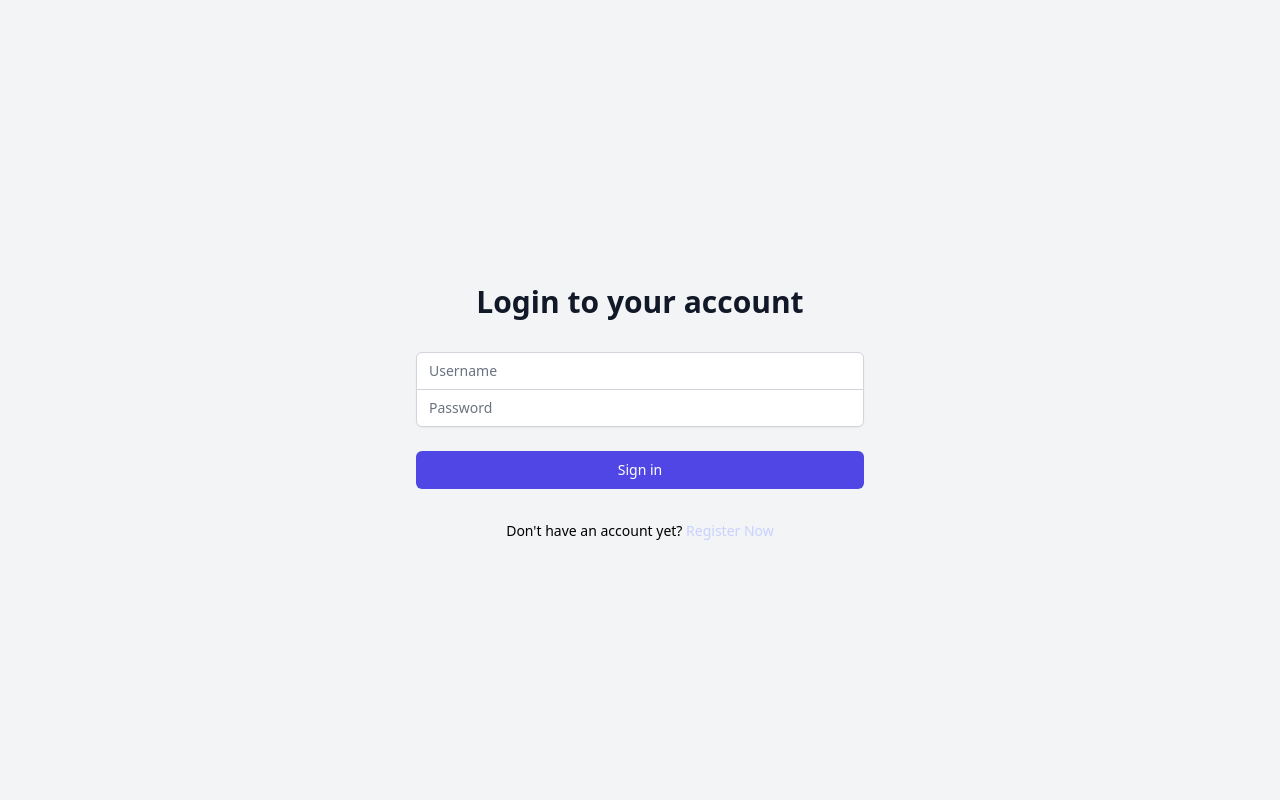
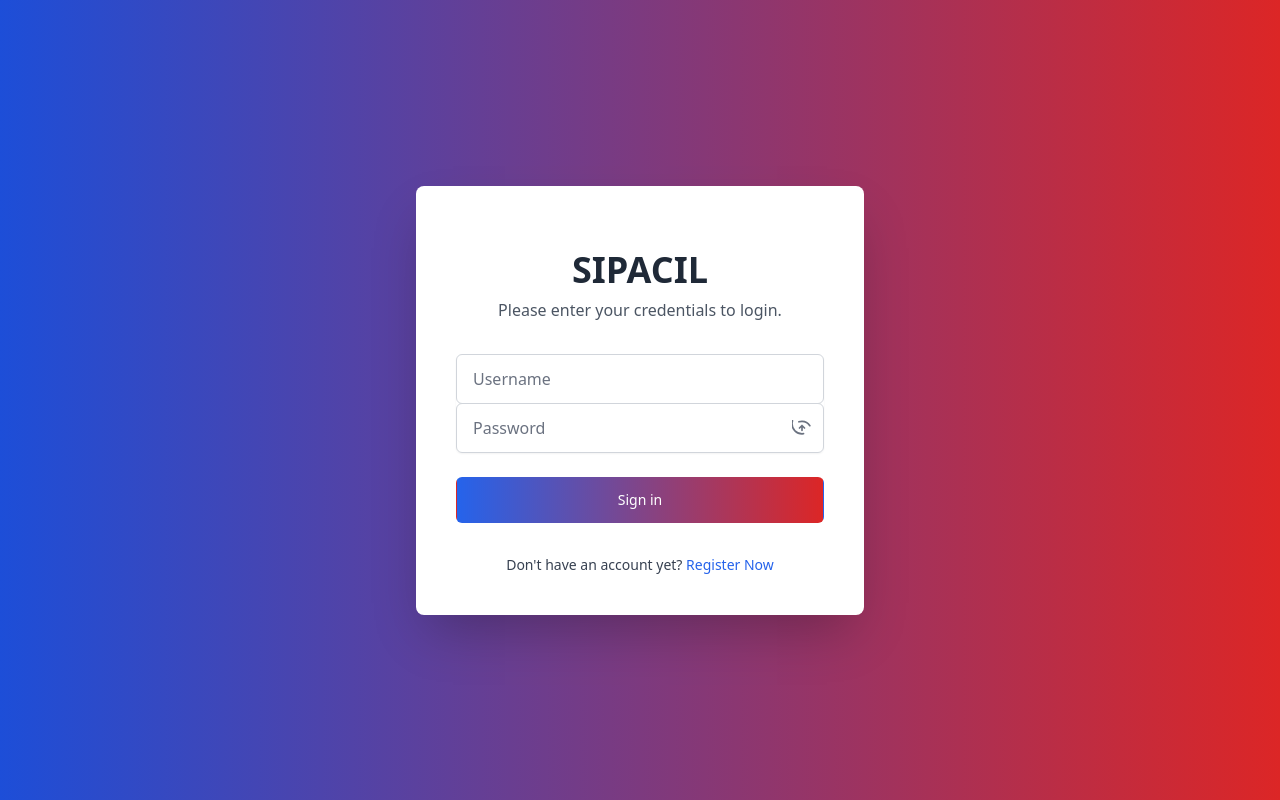
Before and after one commit to cjoyy/sipacil, a Django app: page /login/ in a window 1280 px wide. Run offline with Django 5.2, Linux system fonts and the light colour scheme; some libraries are stand-ins or nearby versions.

Commit message:
update tugas 5

```diff
--- a/main/templates/login.html
+++ b/main/templates/login.html
@@ -5,12 +5,13 @@
 {% endblock meta %}
 
 {% block content %}
-<div class="min-h-screen flex items-center justify-center w-screen bg-gray-100 py-12 px-4 sm:px-6 lg:px-8">
-  <div class="max-w-md w-full space-y-8">
+<div class="min-h-screen flex items-center justify-center w-screen bg-gradient-to-r from-blue-700 to-red-600 py-12 px-4 sm:px-6 lg:px-8">
+  <div class="max-w-md w-full bg-white shadow-2xl rounded-lg p-10 space-y-8">
     <div>
-      <h2 class="mt-6 text-center text-black text-3xl font-extrabold text-gray-900">
-        Login to your account
+      <h2 class="mt-6 text-center text-gray-800 text-4xl font-extrabold">
+        SIPACIL
       </h2>
+      <p class="mt-2 text-center text-gray-600">Please enter your credentials to login.</p>
     </div>
     <form class="mt-8 space-y-6" method="POST" action="">
       {% csrf_token %}
@@ -18,16 +19,21 @@
       <div class="rounded-md shadow-sm -space-y-px">
         <div>
           <label for="username" class="sr-only">Username</label>
-          <input id="username" name="username" type="text" required class="appearance-none rounded-none relative block w-full px-3 py-2 border border-gray-300 placeholder-gray-500 text-gray-900 rounded-t-md focus:outline-none focus:ring-indigo-500 focus:border-indigo-500 focus:z-10 sm:text-sm" placeholder="Username">
+          <input id="username" name="username" type="text" required class="appearance-none rounded-md relative block w-full px-4 py-3 border border-gray-300 placeholder-gray-500 text-gray-900 focus:outline-none focus:ring-2 focus:ring-blue-500 focus:border-transparent transition duration-200" placeholder="Username">
         </div>
-        <div>
+        <div class="relative">
           <label for="password" class="sr-only">Password</label>
-          <input id="password" name="password" type="password" required class="appearance-none rounded-none relative block w-full px-3 py-2 border border-gray-300 placeholder-gray-500 text-gray-900 rounded-b-md focus:outline-none focus:ring-indigo-500 focus:border-indigo-500 focus:z-10 sm:text-sm" placeholder="Password">
+          <input id="password" name="password" type="password" required class="appearance-none rounded-md relative block w-full px-4 py-3 border border-gray-300 placeholder-gray-500 text-gray-900 focus:outline-none focus:ring-2 focus:ring-blue-500 focus:border-transparent transition duration-200" placeholder="Password">
+          <button type="button" id="togglePassword" class="absolute inset-y-0 right-0 pr-3 flex items-center">
+            <svg id="eyeIcon" class="h-5 w-5 text-gray-500" fill="none" stroke="currentColor" viewBox="0 0 24 24" xmlns="http://www.w3.org/2000/svg">
+              <path stroke-linecap="round" stroke-linejoin="round" stroke-width="2" d="M13.875 18.825A10.956 10.956 0 0012 19c-6.627 0-12-5.373-12-12 0-1.285.214-2.523.588-3.693M21.412 9.293A10.956 10.956 0 0012 4c-1.285 0-2.523.214-3.693.588M15 12l-3-3m0 0l-3 3m3-3v6" />
+            </svg>
+          </button>
         </div>
       </div>
 
       <div>
-        <button type="submit" class="group relative w-full flex justify-center py-2 px-4 border border-transparent text-sm font-medium rounded-md text-white bg-indigo-600 hover:bg-indigo-700 focus:outline-none focus:ring-2 focus:ring-offset-2 focus:ring-indigo-500">
+        <button type="submit" class="group relative w-full flex justify-center py-3 px-4 border border-transparent text-sm font-medium rounded-md text-white bg-gradient-to-r from-blue-600 to-red-600 hover:from-blue-700 hover:to-red-700 transition duration-300">
           Sign in
         </button>
       </div>
@@ -54,13 +60,30 @@
     {% endif %}
 
     <div class="text-center mt-4">
-      <p class="text-sm text-black">
+      <p class="text-sm text-gray-700">
         Don't have an account yet?
-        <a href="{% url 'main:register' %}" class="font-medium text-indigo-200 hover:text-indigo-300">
+        <a href="{% url 'main:register' %}" class="font-medium text-blue-600 hover:text-blue-500">
           Register Now
         </a>
       </p>
     </div>
   </div>
 </div>
+
+<!-- Script untuk toggle password visibility -->
+<script>
+  const togglePassword = document.getElementById('togglePassword');
+  const passwordInput = document.getElementById('password');
+  const eyeIcon = document.getElementById('eyeIcon');
+
+  togglePassword.addEventListener('click', function () {
+    // Toggle the type attribute
+    const type = passwordInput.getAttribute('type') === 'password' ? 'text' : 'password';
+    passwordInput.setAttribute('type', type);
+
+    // Toggle the eye icon
+    eyeIcon.classList.toggle('text-gray-500');
+    eyeIcon.classList.toggle('text-blue-500');
+  });
+</script>
 {% endblock content %}
```
Also changed, not shown: main/templates/main.html (+18 -15 lines), main/templates/register.html (+8 -7 lines).
